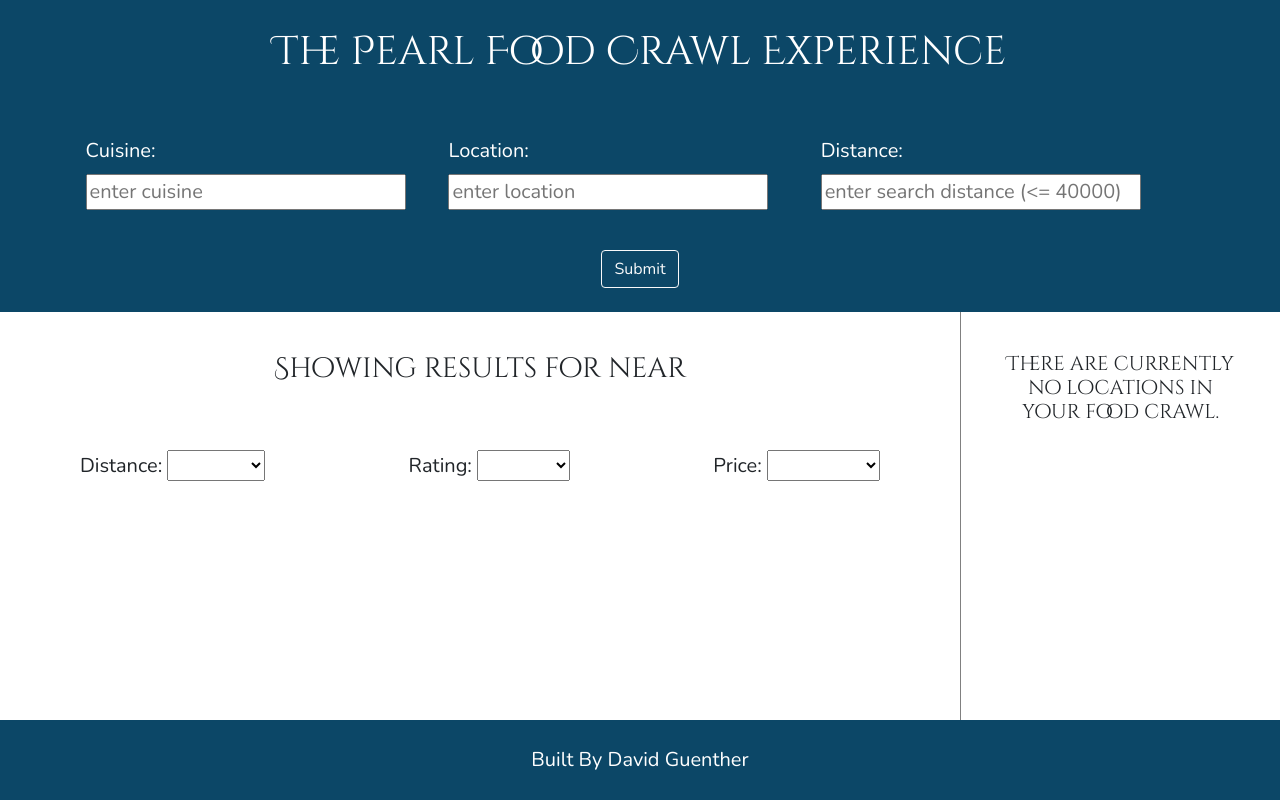
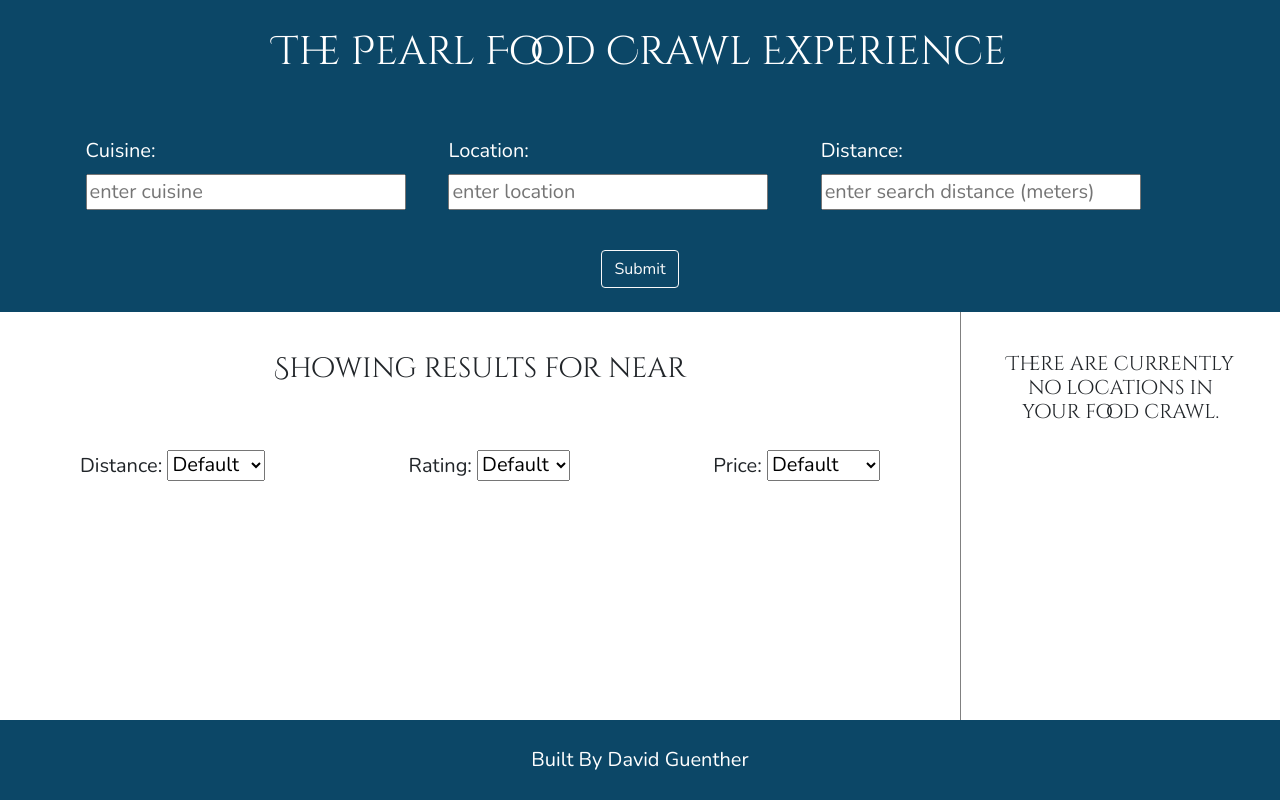
Before and after one commit to DcguentherATX/fullstack-code-challenge, a React app: page / in a window 1280 px wide. Built offline with nearby package versions, Linux system fonts and the light colour scheme.

Commit message:
Added sorting methods

```diff
--- a/src/components/App.js
+++ b/src/components/App.js
@@ -3,6 +3,7 @@ import Button from 'react-bootstrap/Button';
 import '../app.css';
 import SearchBar from './SearchBar';
 import Axios from 'axios';
+import Sort from './Sort';
 import Restaurants from './Restaurants';
 import CrawlList from './CrawlList';
 import Fade from 'react-reveal/Fade';
@@ -17,7 +18,8 @@ class App extends Component {
             radius: localStorage.getItem("radius") ? JSON.parse(localStorage.getItem("radius")) : 0,
             restaurants: localStorage.getItem("restaurants") ? JSON.parse(localStorage.getItem("restaurants")) : [],
             crawl: [],
-            favorites: []
+            favorites: [],
+            filter: ''
         }
         this.handleChange = this.handleChange.bind(this);
         this.handleClick = this.handleClick.bind(this);
@@ -25,6 +27,7 @@ class App extends Component {
         this.getCrawl = this.getCrawl.bind(this);
         this.showFavoriteButton = this.showFavoriteButton.bind(this);
         this.addToFavorites = this.addToFavorites.bind(this);
+        this.sortResults = this.sortResults.bind(this);
     }
 
     handleChange(e) {
@@ -126,6 +129,24 @@ class App extends Component {
         })
     }
 
+    sortResults(e) {
+        const sort = event.target.value;
+        console.log(event.target.value);
+
+        this.setState((state) => ({
+          filter: sort,
+          restaurants: this.state.restaurants.slice().sort((a, b) => (
+            sort === "lowest" ? ((a.rating > b.rating) ? 1 : -1) :
+            sort === "highest" ? ((a.rating < b.rating) ? 1 : -1) :
+            sort === "closest" ? ((a.distance > b.distance) ? 1 : -1) :
+            sort === "furthest" ? ((a.distance < b.distance) ? 1 : -1) :
+            sort === "cheapest" ? ((a.price > b.price) ? 1 : -1) :
+            sort === "expensive" ? ((a.price < b.price) ? 1 : -1) :
+            ((a.resultIndex > b.resultIndex) ? 1 : -1)
+          ))
+        }));
+    }
+
     render () {
         return (
             <div className="grid-container">
@@ -141,6 +162,10 @@ class App extends Component {
                     </div>
                     <div className="content">
                         <div className="main">
+                        <h3>Showing results for <strong>{this.state.cuisine}</strong> near <strong>{this.state.location}</strong></h3>
+                        <div>
+                            <Sort restaurants={this.state.restaurants} sortResults={this.sortResults} />
+                        </div>
                             <Restaurants restaurants={this.state.restaurants} location={this.state.location} cuisine={this.state.cuisine} addToCrawl={this.addToCrawl} />
                         </div>
                         <div className="sidebar">
--- a/src/components/CrawlList.js
+++ b/src/components/CrawlList.js
@@ -12,7 +12,7 @@ const CrawlList = (props) => {
     return (
         <div className="crawl-list">
             {props.crawl.map((crawlItem, index) => (
-                <Fade right cascade>
+                <Fade right cascade key={index}>
                 <div className="crawl-item" key={index}>
                     <div className="crawl-info">
                     <img className="crawl-image" src={crawlItem.image_url} alt={crawlItem.name} />
--- a/src/components/Restaurant.js
+++ b/src/components/Restaurant.js
@@ -4,6 +4,7 @@ import Button from 'react-bootstrap/Button';
 import StarRatings from 'react-star-ratings';
 
 const Restaurant = (props) => {
+    // console.log(props);
     return (
         <div className="card-container">
             <Card style={{ width: '22rem' }}>
--- a/src/components/Restaurants.js
+++ b/src/components/Restaurants.js
@@ -1,25 +1,18 @@
 import React from 'react';
 import Restaurant from './Restaurant';
-import Sort from './Sort';
 import CardDeck from 'react-bootstrap/CardDeck';
 
 const Restaurants = (props) => {
     // console.log('props', props);
 
     return (
-        <div>
-            <h3>Showing results for <strong>{props.cuisine}</strong> near <strong>{props.location}</strong></h3>
-            <div>
-                <Sort restaurants={props.restaurants} />
-            </div>
             <div className='card-deck-container'>
                 <CardDeck>
                     {props.restaurants.map((restaurant, index) => (
-                        <Restaurant key={index} index={index} restaurant={restaurant} addToCrawl={props.addToCrawl} />
+                        <Restaurant key={index} restaurant={restaurant} addToCrawl={props.addToCrawl} />
                     ))}
                 </CardDeck>
             </div>
-        </div>
     )
 }
 
--- a/src/components/SearchBar.js
+++ b/src/components/SearchBar.js
@@ -17,7 +17,7 @@ const SearchBar = (props) => {
                 </div>
                 <div>
                     <label htmlFor="radius">Distance: </label>
-                    <input type="number" min="5000" max="40000" step="1000" id="radius" name="radius" placeholder="enter search distance (<= 40000)" required onChange={(e) => props.handleChange(e)}></input>
+                    <input type="number" min="5000" max="40000" step="1000" id="radius" name="radius" placeholder="enter search distance (meters)" required onChange={(e) => props.handleChange(e)}></input>
                 </div>
                 </div>
                 <div>
--- a/src/components/Sort.js
+++ b/src/components/Sort.js
@@ -6,17 +6,17 @@ const Sort = (props) => {
             <div className="distance-sort">
                 Distance:
                 {" "}
-                <select >
-                    <option value=""></option>
-                    <option value="lowest">Closest</option>
-                    <option value="highest">Furthest</option>
+                <select onChange={(e) => props.sortResults(e)}>
+                    <option value="default">Default</option>
+                    <option value="closest">Closest</option>
+                    <option value="furthest">Furthest</option>
                 </select>
             </div>
             <div className="rating-sort">
                 Rating:
                 {" "}
-                <select >
-                    <option value=""></option>
+                <select onChange={(e) => props.sortResults(e)}>
+                    <option value="default">Default</option>
                     <option value="lowest">Lowest</option>
                     <option value="highest">Highest</option>
                 </select>
@@ -24,10 +24,10 @@ const Sort = (props) => {
             <div className="price-sort">
                 Price:
                 {" "}
-                <select >
-                    <option value=""></option>
-                    <option value="lowest">Cheapest</option>
-                    <option value="highest">Expensive</option>
+                <select onChange={(e) => props.sortResults(e)}>
+                    <option value="default">Default</option>
+                    <option value="cheapest">Cheapest</option>
+                    <option value="expensive">Expensive</option>
                 </select>
             </div>
         </div>
```
Also changed, not shown: public/bundle.js.
